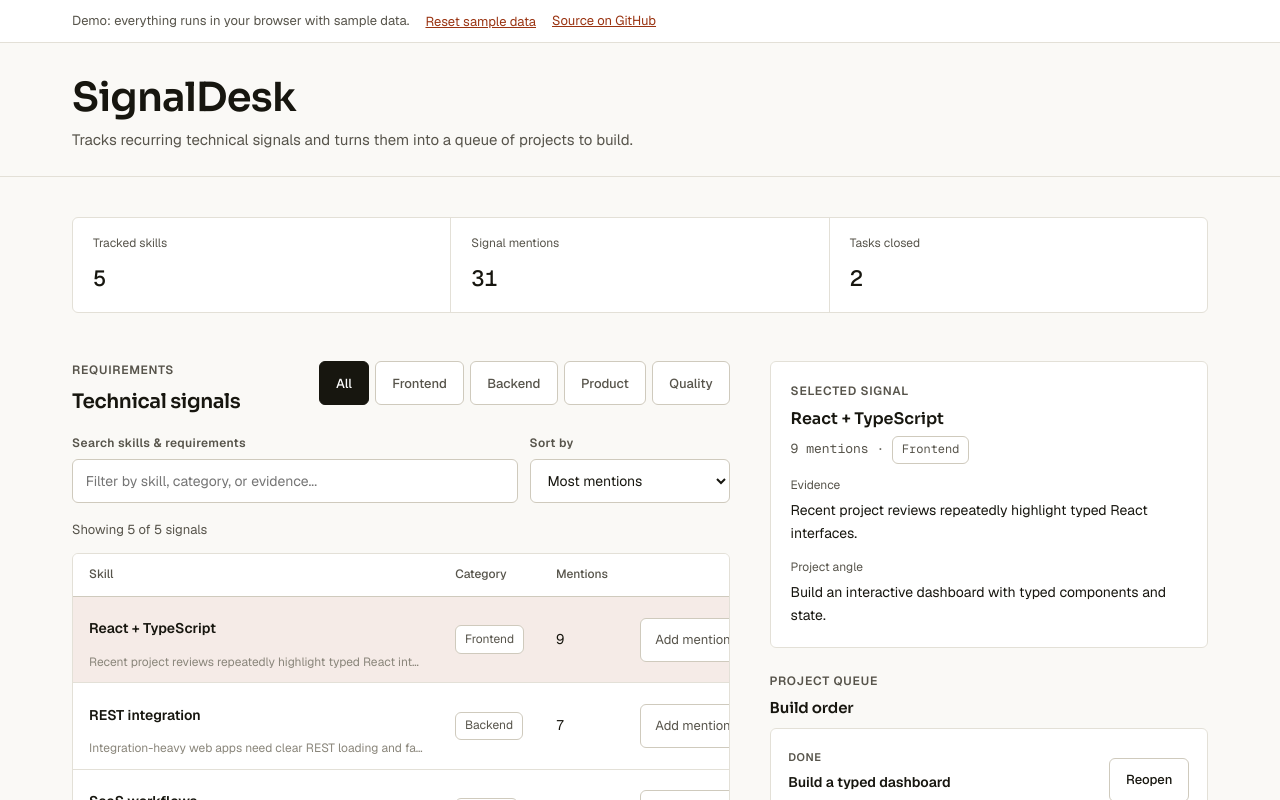
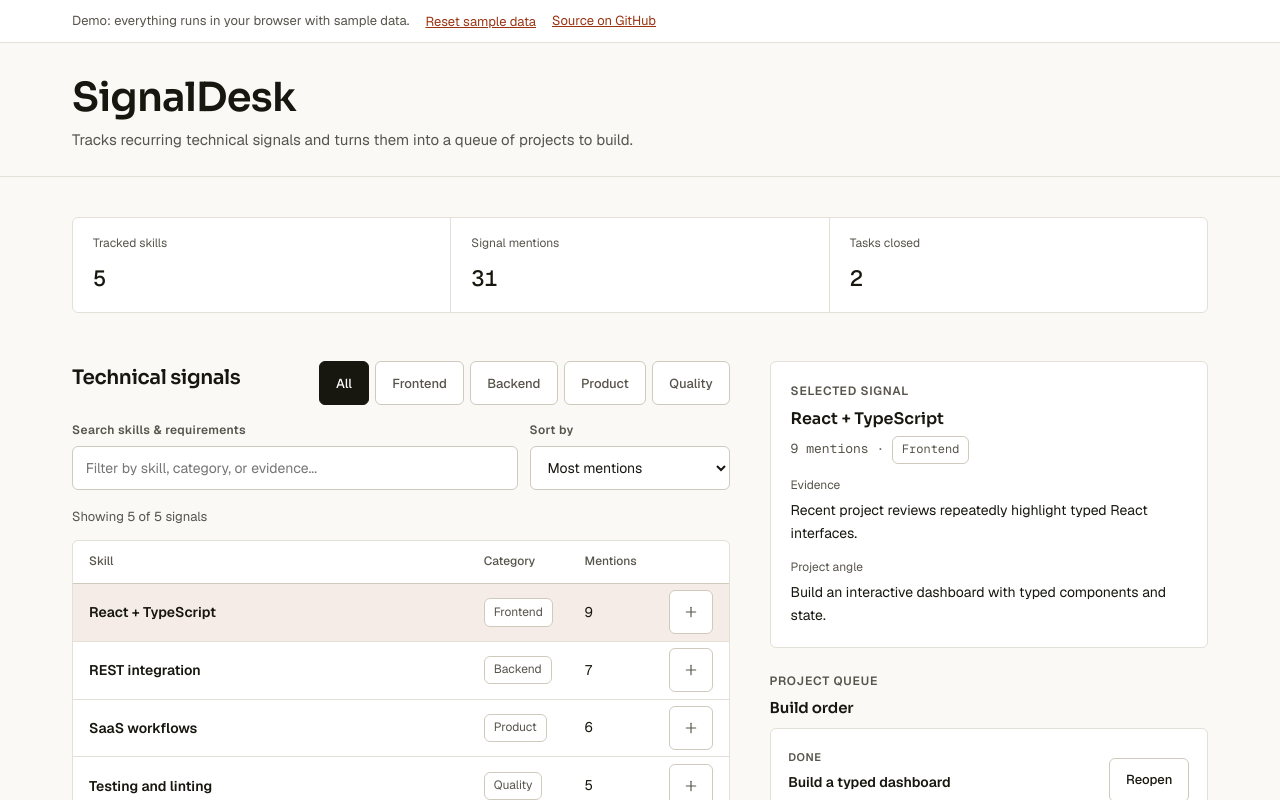
Before and after one commit to Taan1el/jobpulse, a React (Vite) app: page / in a window 1280 px wide. Shown: the top 800 px of the page. Built offline with nearby package versions, Linux system fonts and the light colour scheme.

Commit message:
Stop clipping the signal table action column at desktop width
Use a compact icon button for Add mention, drop the row evidence preview, and size the category, mentions, and action columns to their content so the table fits its container at 1440px without an inner scroll.

```diff
--- a/src/App.css
+++ b/src/App.css
@@ -301,7 +301,7 @@ table.signal-table {
 }
 
 .signal-table td {
-  padding: 0.6rem 1rem;
+  padding: 0.4rem 1rem;
   border-bottom: 1px solid var(--rule);
   vertical-align: middle;
 }
@@ -314,13 +314,20 @@ table.signal-table {
   background-color: var(--accent-soft);
 }
 
-.skill-cell {
-  display: flex;
-  flex-direction: column;
-  gap: 0.15rem;
+/* The skill column is the only one that grows; the rest size to their
+   content so the row (and its action button) always fits at desktop
+   width without clipping. */
+.signal-table th:nth-child(2),
+.signal-table td:nth-child(2),
+.signal-table th:nth-child(3),
+.signal-table td:nth-child(3),
+.signal-table th:nth-child(4),
+.signal-table td:nth-child(4) {
+  width: 1px;
+  white-space: nowrap;
 }
 
-.skill-cell button {
+.skill-btn {
   background: none;
   border: none;
   padding: 0;
@@ -333,17 +340,8 @@ table.signal-table {
   cursor: pointer;
 }
 
-.skill-cell button:hover {
+.skill-btn:hover {
   color: var(--accent);
-}
-
-.skill-evidence {
-  font-size: 12px;
-  color: var(--ink-3);
-  max-width: 42ch;
-  overflow: hidden;
-  text-overflow: ellipsis;
-  white-space: nowrap;
 }
 
 .category-badge {
@@ -363,24 +361,21 @@ table.signal-table {
   white-space: nowrap;
 }
 
-.mention-btn {
+.icon-btn {
   display: inline-flex;
   align-items: center;
   justify-content: center;
-  gap: 0.35rem;
-  min-height: 44px;
-  padding: 0 0.9rem;
+  width: 44px;
+  height: 44px;
   border: 1px solid var(--rule-strong);
   border-radius: var(--radius);
   background-color: var(--surface);
   color: var(--ink-2);
-  font-size: 13px;
   cursor: pointer;
-  white-space: nowrap;
   transition: border-color 120ms ease, color 120ms ease;
 }
 
-.mention-btn:hover {
+.icon-btn:hover {
   border-color: var(--accent);
   color: var(--accent);
 }
@@ -828,10 +823,6 @@ table.signal-table {
     flex: 1 1 auto;
   }
 
-  .skill-evidence {
-    max-width: 32ch;
-  }
-
   .reference-row {
     grid-template-columns: 1fr;
   }
--- a/src/components/SignalList.tsx
+++ b/src/components/SignalList.tsx
@@ -1,3 +1,4 @@
+import { Plus } from 'lucide-react'
 import type { SignalCategory, SignalSortOption, WorkSignal } from '../../shared/signaldesk'
 import { pluralize } from '../utils/pluralize'
 
@@ -34,7 +35,6 @@ export function SignalList({
     <section aria-labelledby="signals-heading">
       <div className="section-heading-row">
         <div>
-          <p className="label">Requirements</p>
           <h2 className="section-heading" id="signals-heading">
             Technical signals
           </h2>
@@ -107,17 +107,15 @@ export function SignalList({
               {signals.map((signal) => (
                 <tr className={signal.id === selectedSignalId ? 'selected' : ''} key={signal.id}>
                   <td>
-                    <div className="skill-cell">
                     <button
                       aria-label={signal.skill}
                       aria-pressed={signal.id === selectedSignalId}
+                      className="skill-btn"
                       onClick={() => onSelectSignal(signal.id)}
                       type="button"
                     >
                       {signal.skill}
                     </button>
-                      <span className="skill-evidence">{signal.evidence}</span>
-                    </div>
                   </td>
                   <td>
                     <span className="category-badge">{signal.category}</span>
@@ -126,11 +124,12 @@ export function SignalList({
                   <td>
                     <button
                       aria-label={`Add mention for ${signal.skill}`}
-                      className="mention-btn"
+                      className="icon-btn"
                       onClick={() => onIncreaseMention(signal.id)}
+                      title="Add mention"
                       type="button"
                     >
-                      Add mention
+                      <Plus aria-hidden="true" size={16} strokeWidth={1.75} />
                     </button>
                   </td>
                 </tr>
```
Lines whose indentation alone changed are shown as unchanged.
